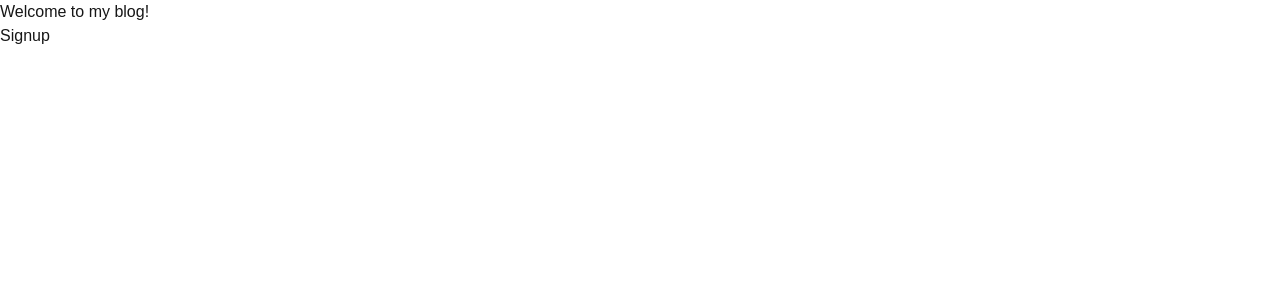
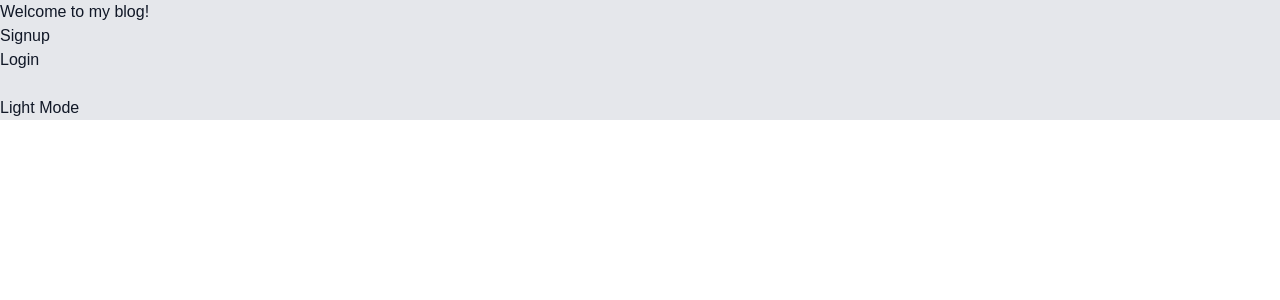
Before and after one commit to Anuj579/blog-op, a Next.js app: page / in a window 1280 px wide. Shown: the top 300 px of the page. Built offline with nearby package versions, Linux system fonts and the light colour scheme.

Commit message:
added theme and other updates

```diff
--- a/package.json
+++ b/package.json
@@ -17,6 +17,7 @@
     "mongoose": "^8.8.2",
     "next": "15.0.3",
     "next-auth": "^4.24.10",
+    "next-themes": "^0.4.3",
     "react": "^18.3.1",
     "react-dom": "^18.3.1",
     "tailwind-merge": "^2.5.5",
--- a/src/app/auth/signup/page.jsx
+++ b/src/app/auth/signup/page.jsx
@@ -6,8 +6,10 @@ import { Eye, EyeOff, Lock, Mail, NotebookPen, User } from "lucide-react";
 import { Card, CardContent, CardDescription, CardFooter, CardHeader, CardTitle } from "@/components/ui/card"
 import { Input } from "@/components/ui/input";
 import Link from 'next/link';
+import { useTheme } from 'next-themes';
 
 function page() {
+    const { theme } = useTheme()
     const [inputType, setInputType] = useState('password')
     const toggleInputType = () => setInputType(prev => (prev === 'password' ? 'text' : 'password'));
     return (
@@ -17,9 +19,9 @@ function page() {
                     <div className="flex items-center justify-center mb-4">
                         <NotebookPen className={`h-12 w-12`} />
                     </div>
-                    <CardTitle className="text-2xl font-bold text-center">Create an account</CardTitle>
+                    <CardTitle className="text-2xl font-bold text-center">Sign Up</CardTitle>
                     <CardDescription className={`text-center`}>
-                        Enter your details to create your NoteWorthy account
+                    Create a new account to start blogging
                     </CardDescription>
                 </CardHeader>
                 <CardContent>
@@ -83,7 +85,7 @@ function page() {
                                 </button>
                             </div>
                         </div>
-                        <Button className="w-full mt-2 bg-blue-600 hover:bg-blue-700 dark:bg-blue-500 dark:hover:bg-blue-600 text-white" type="submit">
+                        <Button className='w-full'>
                             Sign Up
                         </Button>
                     </form>
--- a/src/app/layout.js
+++ b/src/app/layout.js
@@ -1,4 +1,5 @@
 import localFont from "next/font/local";
+import { ThemeProvider } from "next-themes";
 import "./globals.css";
 
 const geistSans = localFont({
@@ -19,11 +20,13 @@ export const metadata = {
 
 export default function RootLayout({ children }) {
   return (
-    <html lang="en">
+    <html lang="en" suppressHydrationWarning>
       <body
         className={`${geistSans.variable} ${geistMono.variable} antialiased`}
       >
-        {children}
+        <ThemeProvider attribute="class">
+          {children}
+        </ThemeProvider>
       </body>
     </html>
   );
--- a/src/app/page.jsx
+++ b/src/app/page.jsx
@@ -1,13 +1,33 @@
+"use client"
+
 import Image from "next/image";
 import Link from "next/link";
+import { useTheme } from "next-themes";
+import { useEffect, useState } from "react";
 
 export default function Home() {
+  const [mounted, setMounted] = useState(false)
+  const { theme, setTheme } = useTheme();
+
+  useEffect(() => {
+    setMounted(true)
+  }, [])
+
+  if (!mounted) {
+    return null
+  }
   return (
-    <div>
+    <div className="bg-gray-200 dark:bg-gray-800 text-gray-900 dark:text-gray-50">
       <h1>Welcome to my blog!</h1>
       <Link href='/auth/signup'>
         Signup
-      </Link>
+      </Link><br />
+      <Link href='/auth/login'>
+        Login
+      </Link><br /><br />
+      <button onClick={() => setTheme(theme === 'dark' ? 'light' : 'dark')}>
+        {theme === "dark" ? "Dark" : "Light"} Mode
+      </button>
     </div>
   );
 }
--- a/tailwind.config.js
+++ b/tailwind.config.js
@@ -5,6 +5,7 @@ module.exports = {
     "./src/components/**/*.{js,ts,jsx,tsx,mdx}",
     "./src/app/**/*.{js,ts,jsx,tsx,mdx}",
   ],
+  darkMode: 'class',
   theme: {
     container: {
       center: true,
```
Also changed, not shown: 1 other file (tests, documents, lock files or other folders).
